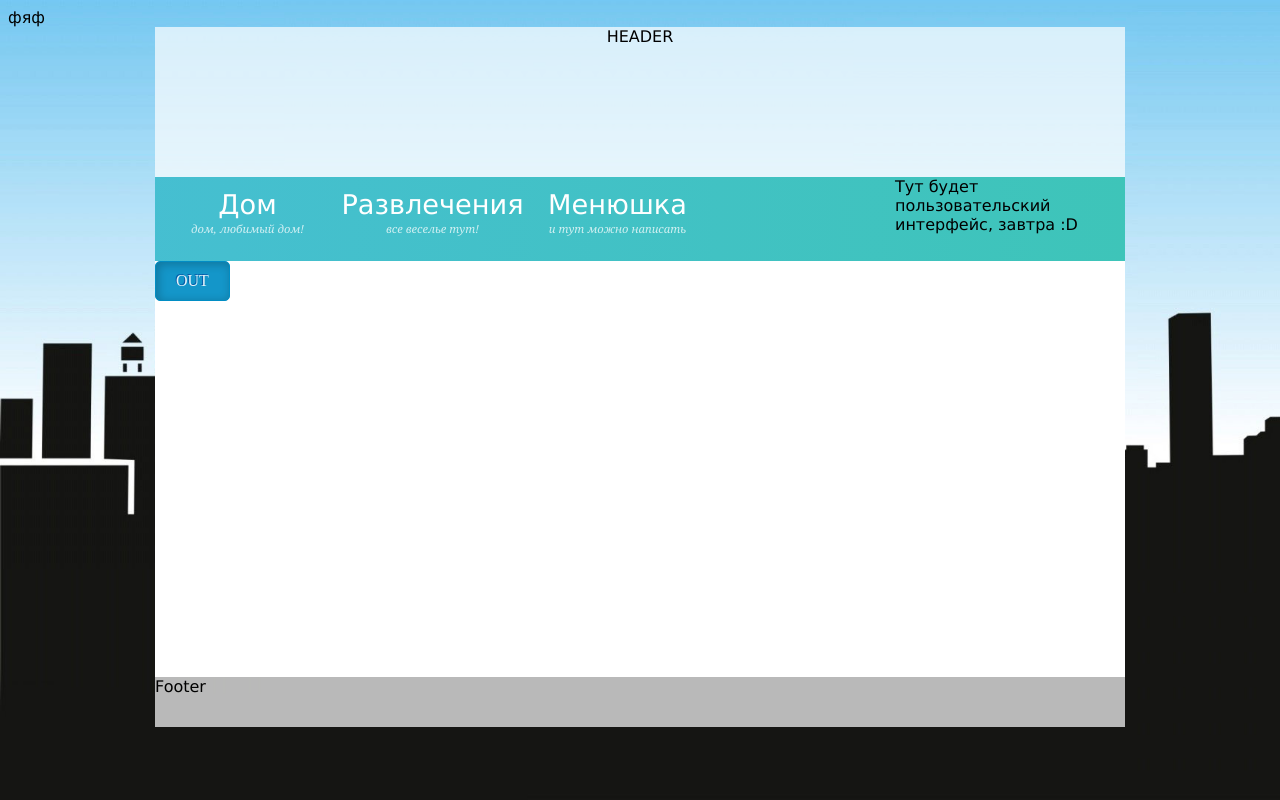
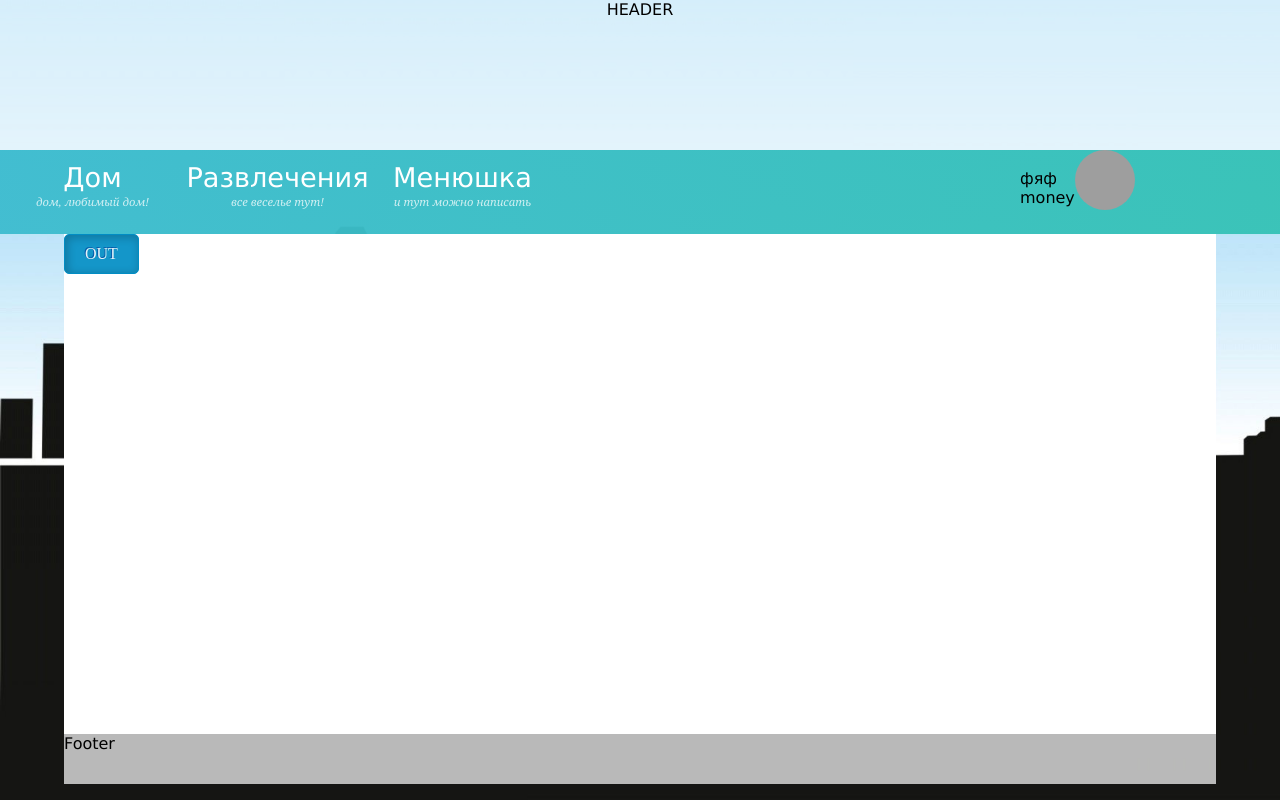
Before and after one commit to Azizjan-leo/english_go, a PHP site: page / in a window 1280 px wide. Run offline with PHP 8.4, Linux system fonts and the light colour scheme; a user stored in the database is signed in; grey boxes are pictures that could not be loaded.

Commit message:
index style

```diff
--- a/index.php
+++ b/index.php
@@ -24,9 +24,7 @@
 						signin,signup);
 			}
 			else{
-				echo $_SESSION["user_name"];
 				print '<div id="header"><center>HEADER</center></div>
-				<div id="content">
 					<div id="navigation">
 						<div class="nav_menu">
 							<ul id="menu">
@@ -50,10 +48,15 @@
 						</div>
 
 						<div class="user_stat">
-					Тут будет пользовательский интерфейс, завтра :D
+							<div class="user_data">
+								<div class="left_pos"><br><div class="user_name">'.$_SESSION["user_name"].'</div>
+								<div class="user_money">money</div></div>
+								<div class="right_pos"><div class="user_image"><img src="image/user_no_photo_big.png"></div></div>
+							</div>
 						</div>
 
 					</div>
+				<div id="content">
 				<div id="gen_content">
 				<form  method="post">
 				<input type="submit" name="out" value="OUT">
--- a/styles/style.css
+++ b/styles/style.css
@@ -3,7 +3,42 @@ body{
 	background-size: cover;
 	font-family: Verdana, "Geneva CY", "DejaVu Sans", sans-serif;
 	height: auto !important;
+	margin:0;
 }
+
+/*-------------------*/
+#header, #navigation, #content, #footer{
+position: relative;
+margin:auto;
+}
+#header{
+background: rgba(255,255,255,0.7);
+height:150px;
+width: 100%;
+}
+
+#navigation{
+background: linear-gradient(to left, rgba(54, 194, 182, 0.96) 0, rgba(62, 188, 207, 0.96) 100%);
+height:84px;
+width: 100%;
+}
+
+#content{
+background:white;
+height:500px;
+width: 90%;
+}
+
+#gen_content{
+
+}
+
+#footer{
+background: rgba(255,255,255,0.7);
+height:50px;
+width: 90%;
+}
+
 
 #sign, #sign_form, #settings{
 	position:relative; /*Положение блока относительно исходного места*/
@@ -37,13 +72,35 @@ body{
 }
 
 .user_stat{
-float:right;
-width: 230px;
-height: 84px;
+	float:right;
+	width: 300px;
+	height: 84px;
+}
+
+.user_stat img{
+	width: 60px;
+	height: 60px;
+	border-radius: 100%;
+	-webkit-border-radius: 100%;
 }
 
 .nav_menu{
-float:left;
+	float:left;
+}
+
+.user_data{
+	margin-left: 40px;
+	width:230px;
+	height:84px;
+}
+
+.left_pos{
+	float: left;
+	width: 50px;
+}
+
+.right_pos{
+	margin-left:55px;
 }
 
 #settings {
@@ -93,7 +150,7 @@ border: 1px solid #018dc4; /*углы*/
 border-radius: 5px;
 }
 
-img{
+#sign img{
 width: 32px;
 height: 32px;
 }
@@ -169,39 +226,6 @@ height: 32px;
   border-radius: 2px;
   background-image: linear-gradient(#dedede, #f2f2f2);
 }
-/*-------------------*/
-#header, #navigation, #content, #footer{
-position: relative;
-margin:auto;
-}
-#header{
-background: rgba(255,255,255,0.7);
-width:970px;
-height:150px;
-}
-
-#navigation{
-background: linear-gradient(to left, rgba(54, 194, 182, 0.96) 0, rgba(62, 188, 207, 0.96) 100%);
-height:84px;
-width:970px;
-}
-
-#content{
-background:white;
-width:970px;
-height:500px;
-}
-
-#gen_content{
-
-}
-
-#footer{
-background: rgba(255,255,255,0.7);
-width:970px;
-height:50px;
-}
-
 
 /*---------------------Navigation-----------------------*/
 .nav_menu{
```
Lines whose indentation alone changed are shown as unchanged.
